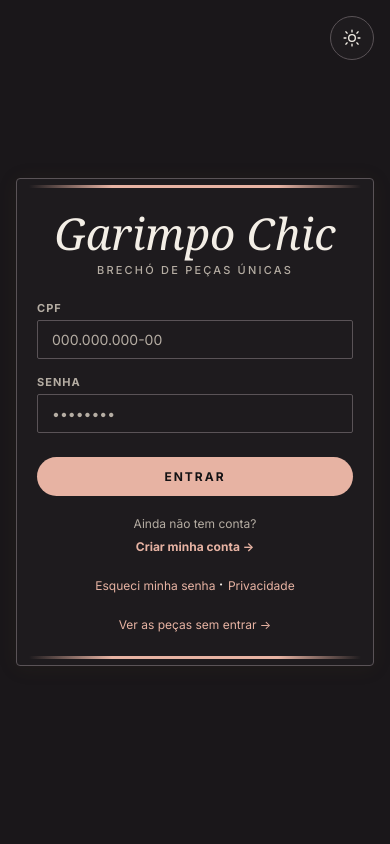
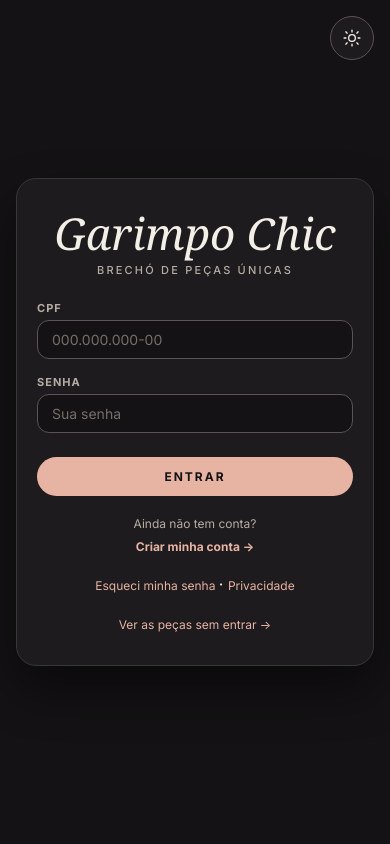
Before and after one commit to JuliaPavlick/brecho, an ASP.NET Core app: page /entrar in a window 390 px wide. Run offline with ASP.NET Core 8, Linux system fonts and the light colour scheme; the project's own start-up code is not run, and a stand-in starts its controllers and pages; some libraries are stand-ins or nearby versions; some web fonts are replaced.

Commit message:
Arruma a tela de login e cria a conta admin de teste
- Login e demais telas de cartão: sem as linhas douradas antigas, cantos
  arredondados, exemplos dos campos mais fracos e "Sua senha" no lugar
  de "••••••••" (parecia senha já digitada)
- Preenchimento automático do navegador respeita o tema escuro
- Conta de demonstração "Admin Teste" (CPF 000.000.001-91) com os três
  papéis; funcionária só no desenvolvimento, como a Julia
- 1 teste novo (166 no total)

Co-Authored-By: Claude Opus 5.5 <noreply@anthropic.com>

```diff
--- a/GarimpoChic/Data/DadosIniciais.cs
+++ b/GarimpoChic/Data/DadosIniciais.cs
@@ -98,9 +98,11 @@ public static class DadosIniciais
         var mariana = Pessoa("Mariana Souza", "12345678909", "mariana.souza@email.com", "(47) 97777-4321", "Jaraguá do Sul", false, false, 75);
         var beatriz = Pessoa("Beatriz Lima", "98765432100", "bia.lima@email.com", "(47) 96666-8765", "Blumenau", true, false, 120);
         var camila = Pessoa("Camila Rocha", "39053344705", "camila.rocha@email.com", "(47) 95555-2468", "São Francisco do Sul", true, false, 5);
+        // Conta para testar tudo: cliente, vendedora e funcionária (funcionária só no desenvolvimento, como a Julia)
+        var admin = Pessoa("Admin Teste", "00000000191", "admin@garimpochic.local", "(47) 90000-0001", "Joinville", true, true, 100);
 
         // Só as contas novas entram como inserção; as reaproveitadas já estão no banco
-        db.Usuarios.AddRange(new[] { julia, ana, mariana, beatriz, camila }.Where(u => u.Id == 0));
+        db.Usuarios.AddRange(new[] { julia, ana, mariana, beatriz, camila, admin }.Where(u => u.Id == 0));
 
         Produto Peca(string nome, string desc, string cat, decimal preco, string status = StatusProduto.Disponivel, Usuario? vendedora = null) =>
             new() { Nome = nome, Descricao = desc, Categoria = cat, Preco = preco, Status = status, Vendedora = vendedora };
--- a/GarimpoChic/Views/Conta/Cadastro.cshtml
+++ b/GarimpoChic/Views/Conta/Cadastro.cshtml
@@ -54,13 +54,13 @@
 
         <div class="campo">
             <label for="senha">Senha</label>
-            <input type="password" id="senha" name="senha" placeholder="••••••••" autocomplete="new-password">
+            <input type="password" id="senha" name="senha" placeholder="Pelo menos 8 caracteres" autocomplete="new-password">
             <span class="erro-campo" id="erro-senha" style="@Mostrar("senha")">@(Msg("senha") ?? "Use pelo menos 8 caracteres.")</span>
         </div>
 
         <div class="campo">
             <label for="confirma">Confirmar senha</label>
-            <input type="password" id="confirma" placeholder="••••••••" autocomplete="new-password">
+            <input type="password" id="confirma" placeholder="Repita a senha" autocomplete="new-password">
             <span class="erro-campo" id="erro-confirma">As senhas não coincidem.</span>
         </div>
 
--- a/GarimpoChic/Views/Conta/Login.cshtml
+++ b/GarimpoChic/Views/Conta/Login.cshtml
@@ -39,7 +39,7 @@
 
         <div class="campo">
             <label for="senha">Senha</label>
-            <input type="password" id="senha" name="senha" placeholder="••••••••" autocomplete="current-password">
+            <input type="password" id="senha" name="senha" placeholder="Sua senha" autocomplete="current-password">
             <span class="erro-campo" id="erro-senha">Preencha sua senha.</span>
         </div>
 
--- a/GarimpoChic/Views/Conta/RedefinirSenha.cshtml
+++ b/GarimpoChic/Views/Conta/RedefinirSenha.cshtml
@@ -47,13 +47,13 @@
 
             <div class="campo">
                 <label for="senha">Nova senha</label>
-                <input type="password" id="senha" name="senha" placeholder="••••••••" autocomplete="new-password">
+                <input type="password" id="senha" name="senha" placeholder="Pelo menos 8 caracteres" autocomplete="new-password">
                 <span class="erro-campo" id="erro-senha">Use pelo menos 8 caracteres.</span>
             </div>
 
             <div class="campo">
                 <label for="confirma">Confirmar nova senha</label>
-                <input type="password" id="confirma" placeholder="••••••••" autocomplete="new-password">
+                <input type="password" id="confirma" placeholder="Repita a senha" autocomplete="new-password">
                 <span class="erro-campo" id="erro-confirma">As senhas não coincidem.</span>
             </div>
 
--- a/GarimpoChic/Views/Shared/_LayoutCartao.cshtml
+++ b/GarimpoChic/Views/Shared/_LayoutCartao.cshtml
@@ -6,7 +6,7 @@
     @RenderSection("Estilos", required: false)
 </head>
 
-<body>
+<body class="tela-cartao">
     <div class="tema-canto"><partial name="_BotaoTema" /></div>
     @RenderBody()
 
--- a/GarimpoChic/wwwroot/css/tema.css
+++ b/GarimpoChic/wwwroot/css/tema.css
@@ -357,3 +357,53 @@ html body .hero h1 em {
         display: none;
     }
 }
+
+/* ---------- Telas de cartão (entrar, cadastro, recuperar e redefinir senha, escolha de área) ---------- */
+
+html body {
+    background: var(--fundo);
+}
+
+/* As duas linhas em degradê do visual antigo saem */
+html body.tela-cartao .card::before,
+html body.tela-cartao .card::after {
+    display: none;
+}
+
+html body.tela-cartao .card {
+    border: 1px solid var(--linha);
+    border-radius: 20px;
+    box-shadow: 0 24px 48px var(--sombra);
+}
+
+html body.tela-cartao .card .campo input,
+html body.tela-cartao .card .campo select {
+    border-radius: 12px;
+    border-color: var(--linha-forte);
+    background: var(--fundo);
+    color: var(--texto);
+}
+
+/* Exemplo dentro do campo bem mais fraco que um valor digitado, para não parecer já preenchido */
+html body input::placeholder,
+html body textarea::placeholder {
+    color: var(--texto-suave);
+    opacity: 0.6;
+}
+
+/* Preenchimento automático do navegador (senha salva): sem isto o Chrome/Edge pinta o campo de claro
+   com texto escuro, o que no tema escuro parece um campo quebrado */
+html body input:-webkit-autofill,
+html body input:-webkit-autofill:hover,
+html body input:-webkit-autofill:focus {
+    -webkit-text-fill-color: var(--texto);
+    caret-color: var(--texto);
+    box-shadow: 0 0 0 1000px var(--fundo) inset;
+    transition: background-color 9999s ease-out 0s;
+}
+
+@media (max-width: 480px) {
+    html body.tela-cartao .card {
+        padding: 2rem 1.25rem;
+    }
+}
```
Also changed, not shown: GarimpoChic.Tests/PermissoesTests.cs (+14 -0 lines), README.md.
